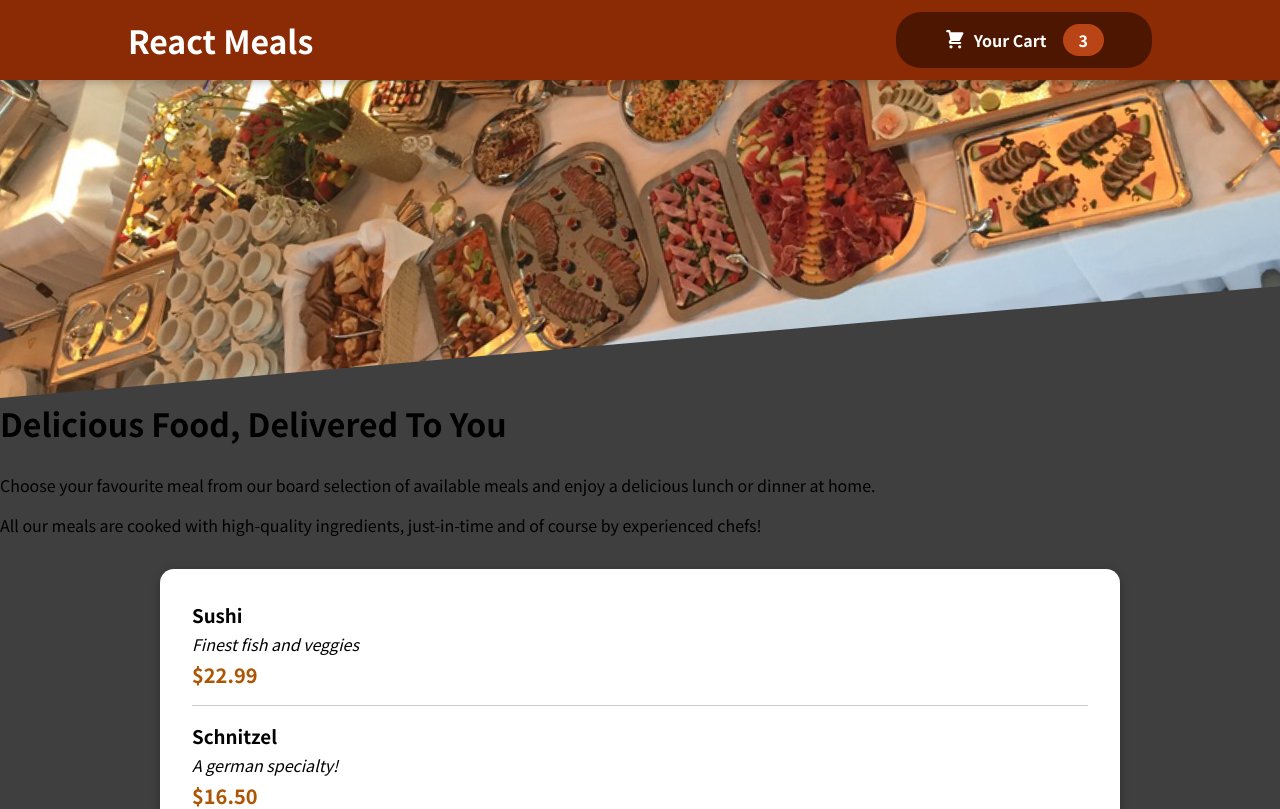
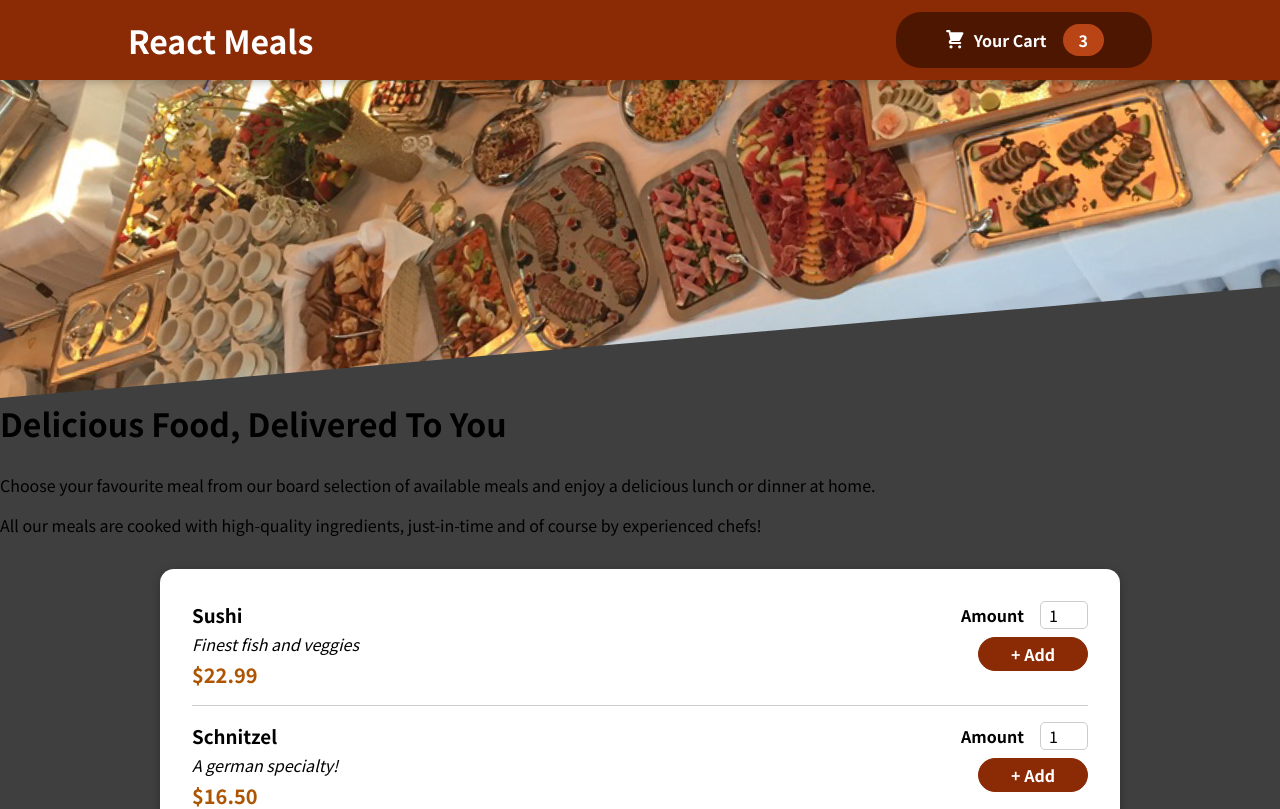
Before and after one commit to lucasseabra97/React-Course, a React (Create React App) app in the folder 01-food-order-proj/01-starting-project/: page / in a window 1280 px wide. Shown: the top 809 px of the page. Built offline with nearby package versions, Linux system fonts and the light colour scheme.

Commit message:
fix: added minor adjustments and fixed minor css bug

```diff
--- a/01-food-order-proj/01-starting-project/src/components/Meals/AvailableMeals.js
+++ b/01-food-order-proj/01-starting-project/src/components/Meals/AvailableMeals.js
@@ -29,7 +29,7 @@
   ];
 
 const AvailableMeals = () =>{
-    const mealsList = DUMMY_MEALS.map(meal => <MealItem key={meal.id} name={meal.name} description={meal.description} price={meal.price}/>)
+    const mealsList = DUMMY_MEALS.map(meal => <MealItem id={meal.id} key={meal.id} name={meal.name} description={meal.description} price={meal.price}/>)
     return <section className={classes.meals}>
         <Card>
             <ul>{mealsList}</ul>
--- a/01-food-order-proj/01-starting-project/src/components/Meals/MealItem/MealItem.js
+++ b/01-food-order-proj/01-starting-project/src/components/Meals/MealItem/MealItem.js
@@ -1,16 +1,17 @@
 import classes from "./MealItem.module.css";
-
+import MealItemForm from "./MealItemForm";
 const MealItem = (props) => {
   const price = `$${props.price.toFixed(2)}`
 
   return (
-    <li>
-      <div className={classes.meal}>
+    <li className={classes.meal}>
+      <div >
         <h3>{props.name}</h3>
         <div className={classes.description}>{props.description}</div>
         <div className={classes.price}>{price}</div>
       </div>
       <div>
+        <MealItemForm id={props.id}/>
       </div>
     </li>
   );
--- a/01-food-order-proj/01-starting-project/src/components/Meals/MealItem/MealItem.module.css
+++ b/01-food-order-proj/01-starting-project/src/components/Meals/MealItem/MealItem.module.css
@@ -4,7 +4,6 @@
   margin: 1rem;
   padding-bottom: 1rem;
   border-bottom: 1px solid #ccc;
-  flex-direction: column;
 }
 
 .meal h3 {
--- a/01-food-order-proj/01-starting-project/src/components/Meals/MealItem/MealItemForm.js
+++ b/01-food-order-proj/01-starting-project/src/components/Meals/MealItem/MealItemForm.js
@@ -0,0 +1,20 @@
+import classes from "./MealItemForm.module.css";
+import Input from "../../UI/Input";
+
+const MealItemForm = (props) => {
+  return (
+    <form className={classes.form}>
+      <Input label="Amount" input={{
+        id: 'amount_'+ props.id,
+        type: 'number',
+        min: '1',
+        max: '5',
+        step: '1',
+        defaultValue: '1'
+      }}/>
+      <button>+ Add</button>
+    </form>
+  );
+};
+
+export default MealItemForm;
--- /dev/null
+++ b/01-food-order-proj/01-starting-project/src/components/Meals/MealItem/MealItemForm.module.css
@@ -0,0 +1,20 @@
+.form {
+  text-align: right;
+}
+
+.form button {
+  font: inherit;
+  cursor: pointer;
+  background-color: #8a2b06;
+  border: 1px solid #8a2b06;
+  color: white;
+  padding: 0.25rem 2rem;
+  border-radius: 20px;
+  font-weight: bold;
+}
+
+.form button:hover,
+.form button:active {
+  background-color: #641e03;
+  border-color: #641e03;
+}
--- /dev/null
+++ b/01-food-order-proj/01-starting-project/src/components/UI/Input.js
@@ -0,0 +1,12 @@
+import classes from './Input.module.css'
+
+const Input = (props) =>{
+    return(
+        <div className={classes.input}>
+            <label htmlFor={props.input.id}>{props.label}</label>
+            <input {...props.input}/>
+        </div>
+    )
+}
+
+export default Input
--- /dev/null
+++ b/01-food-order-proj/01-starting-project/src/components/UI/Input.module.css
@@ -0,0 +1,19 @@
+.input {
+    display: flex;
+    align-items: center;
+    margin-bottom: 0.5rem;
+  }
+
+  .input label {
+    font-weight: bold;
+    margin-right: 1rem;
+  }
+
+  .input input {
+    width: 3rem;
+    border-radius: 5px;
+    border: 1px solid #ccc;
+    font: inherit;
+    padding-left: 0.5rem;
+
+  }
```
